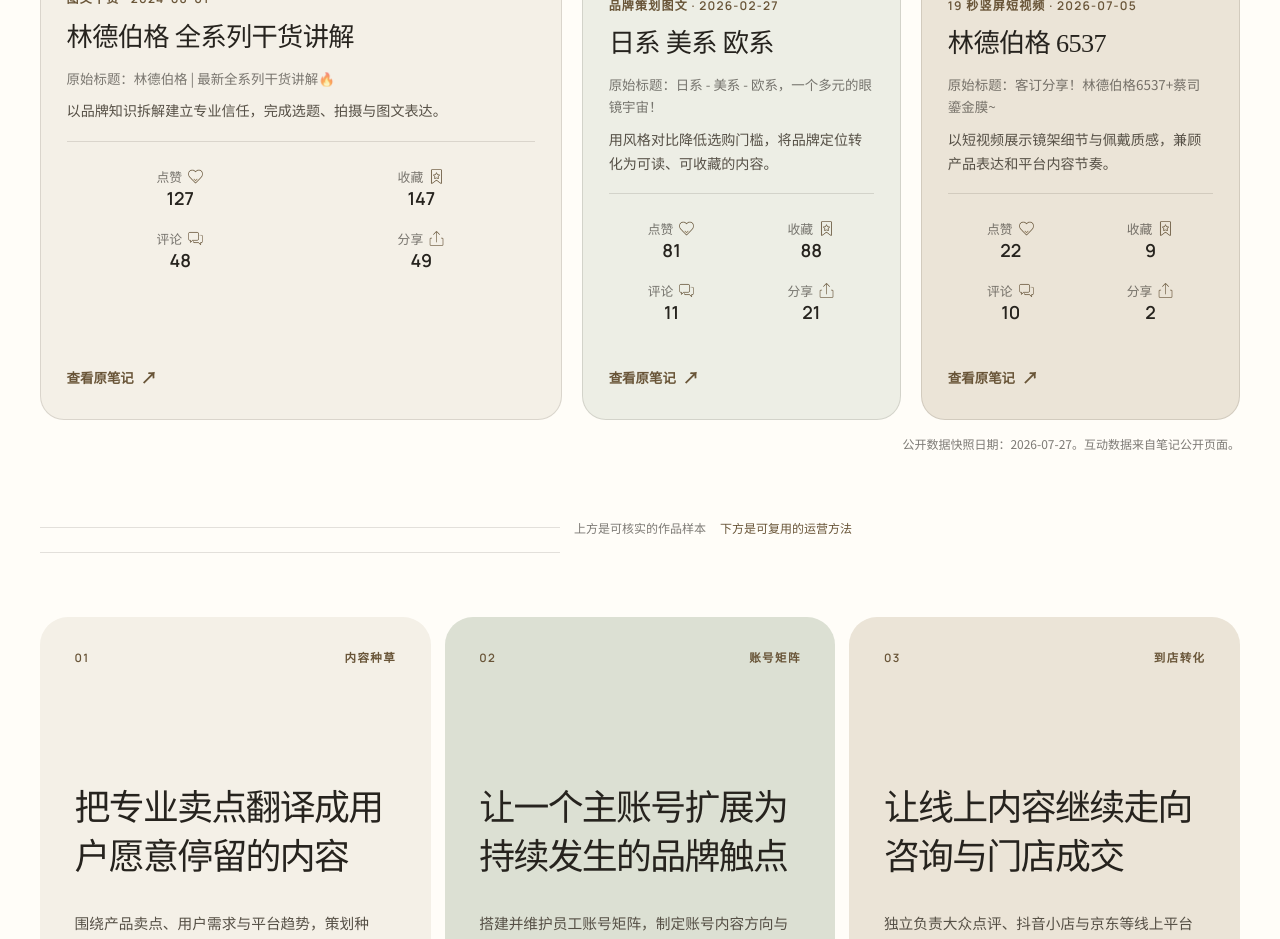
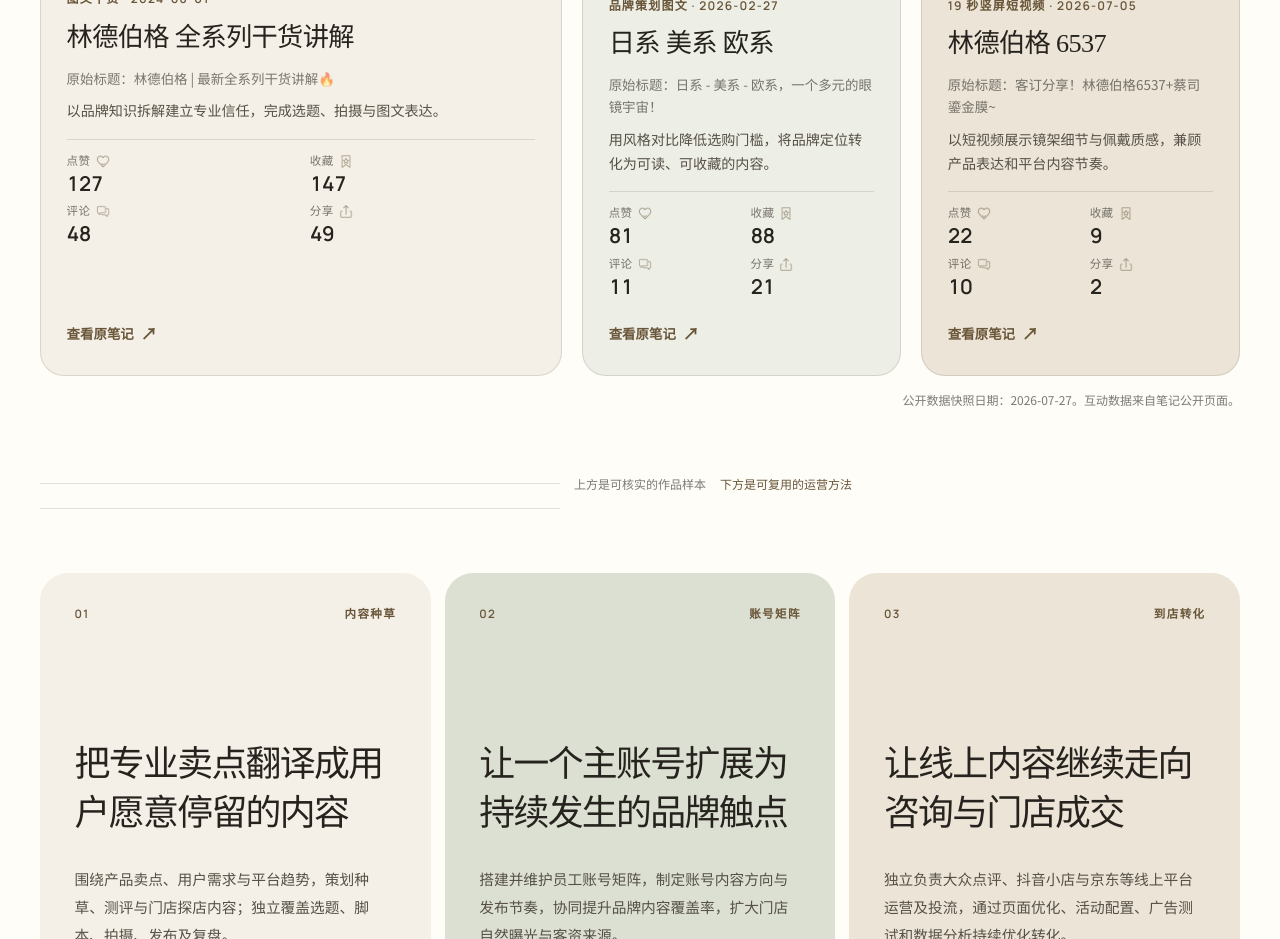
Before and after one commit to 2496739820-netizen/-, a Next.js app: page / in a window 1280 px wide. Shown: the part 1780-2719 px from the top of the page. Built offline with nearby package versions, Linux system fonts and the light colour scheme.

Commit message:
Balance Hupai metric hierarchy

```diff
--- a/app/globals.css
+++ b/app/globals.css
@@ -343,11 +343,11 @@
 .hupai-work-content h4 { margin: 13px 0 12px; font-family: "Noto Serif SC", serif; font-size: clamp(1.45rem, 2.05vw, 2.25rem); font-weight: 500; line-height: 1.3; letter-spacing: -0.025em; }
 .hupai-work-content > p:nth-of-type(2) { font-size: 0.84rem; }
 .hupai-work-content > p:nth-of-type(3) { margin-top: 10px; color: var(--ink-soft); font-size: 0.88rem; }
-.hupai-work-metrics { display: grid; align-content: center; min-height: 144px; grid-template-columns: repeat(2, minmax(0, 1fr)); gap: 8px 14px; margin: 18px 0 12px; border-top: 1px solid var(--line); padding-top: 12px; }
-.hupai-work-metrics div { display: flex; min-width: 0; min-height: 54px; flex-direction: column; align-items: center; justify-content: center; }
-.hupai-work-metrics dt { display: flex; align-items: center; justify-content: center; gap: 5px; color: var(--muted); font-size: 0.8rem; font-weight: 500; line-height: 1.25; }
-.hupai-work-metric-icon { display: block; width: 17px; height: 17px; flex: 0 0 17px; object-fit: contain; opacity: 0.82; }
-.hupai-work-metrics dd { margin: 3px 0 0; padding-left: 0; font: 600 1.12rem/1.15 "Manrope", sans-serif; text-align: center; }
+.hupai-work-metrics { display: grid; align-content: start; min-height: 0; grid-template-columns: repeat(2, minmax(0, 1fr)); gap: 10px 18px; margin: 16px 0 8px; border-top: 1px solid var(--line); padding-top: 14px; }
+.hupai-work-metrics div { display: flex; min-width: 0; min-height: 0; flex-direction: column; align-items: flex-start; justify-content: flex-start; gap: 4px; }
+.hupai-work-metrics dt { display: flex; align-items: center; justify-content: flex-start; gap: 5px; color: var(--muted); font-size: 0.72rem; font-weight: 500; line-height: 1.2; letter-spacing: 0.04em; }
+.hupai-work-metric-icon { display: block; width: 14px; height: 14px; flex: 0 0 14px; object-fit: contain; opacity: 0.7; translate: 0 0.5px; }
+.hupai-work-metrics dd { margin: 0; padding-left: 0; color: var(--ink); font: 600 1.28rem/1.1 "Manrope", sans-serif; letter-spacing: -0.03em; text-align: left; font-variant-numeric: tabular-nums; }
 .hupai-work-content > a { display: inline-flex; width: fit-content; min-height: 44px; align-items: center; margin-top: auto; padding-top: 12px; color: var(--gold-deep); font-size: 0.84rem; font-weight: 600; }
 .hupai-work-content > a::after { content: "↗"; margin-left: 7px; font-size: 1rem; }
 .hupai-evidence-note { margin: 14px 0 0; color: var(--muted); font-size: 0.75rem; line-height: 1.65; text-align: right; }
```
Also changed, not shown: 1 other file (tests, documents, lock files or other folders).
